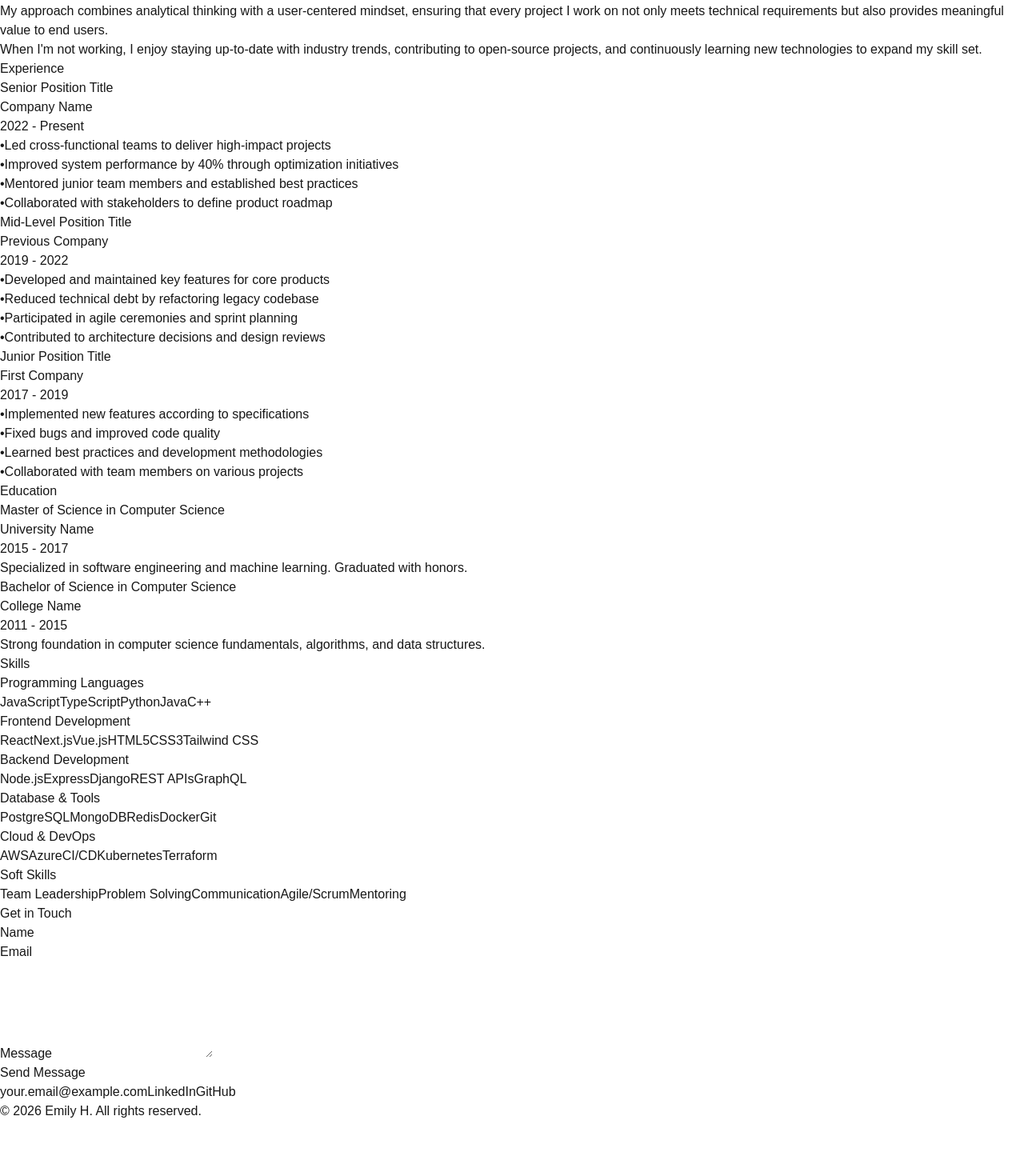
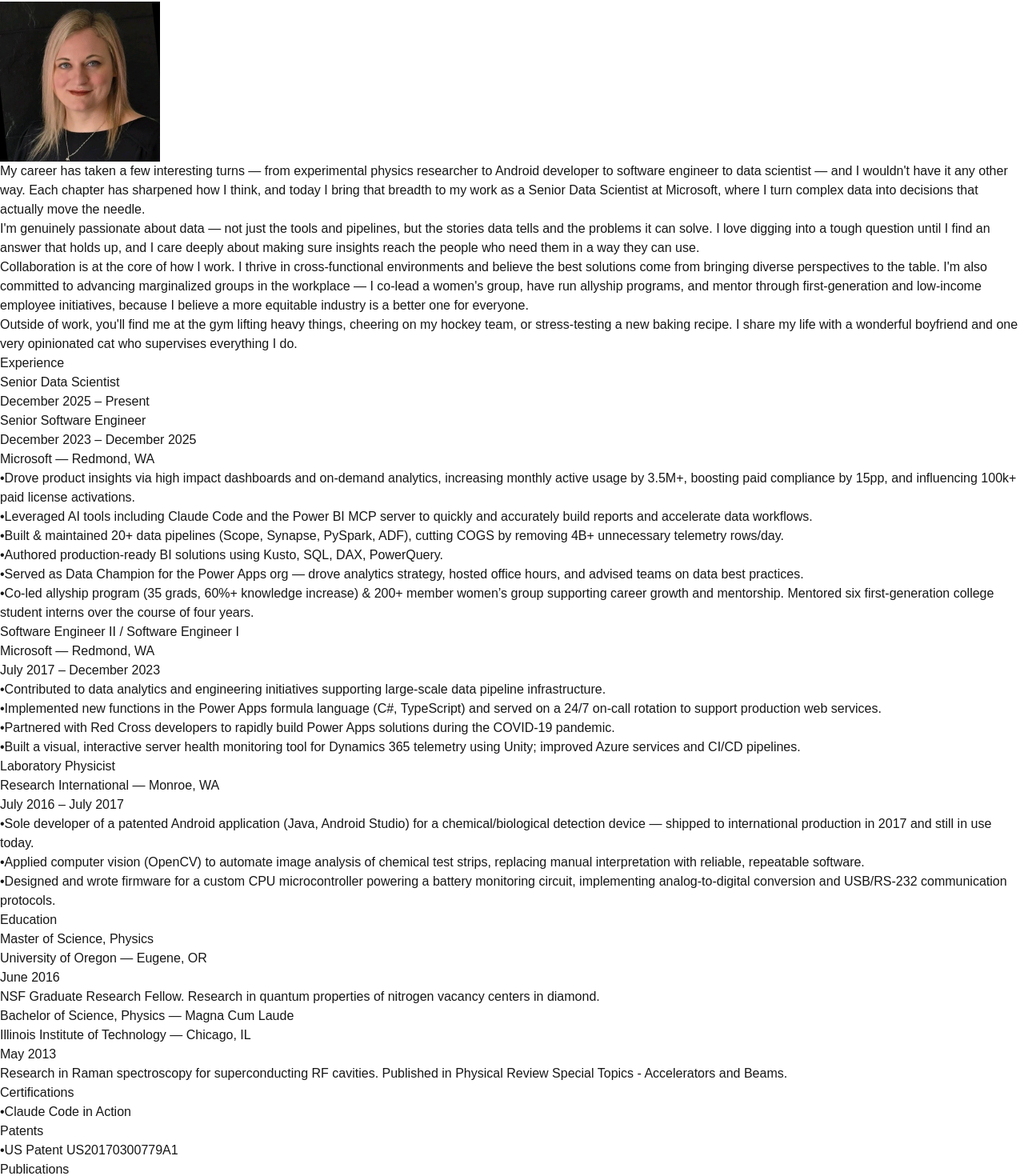
Before and after one commit to emhomm4/emilyh_me2, a Next.js app: page / in a window 1280 px wide. Shown: the part 238-1708 px from the top of the page at 80% size. Before the commit the page ends 1639 px from the top, so only its background shows below. Built offline with nearby package versions, Linux system fonts and the light colour scheme.

Commit message:
Update resume content and restyle with emerald green theme

```diff
--- a/src/components/About.tsx
+++ b/src/components/About.tsx
@@ -1,3 +1,5 @@
+import Image from "next/image";
+
 export default function About() {
   return (
     <section id="about" className="py-16 bg-white dark:bg-gray-900">
@@ -5,22 +7,30 @@
         <h2 className="text-3xl md:text-4xl font-bold text-center text-gray-900 dark:text-white mb-12">
           About Me
         </h2>
-        <div className="max-w-3xl mx-auto">
+        <div className="max-w-3xl mx-auto flex flex-col md:flex-row items-center gap-10">
+          <div className="flex-shrink-0">
+            <Image
+              src="/portrait.png"
+              alt="Emily Hommerding"
+              width={200}
+              height={200}
+              className="rounded-full object-cover shadow-lg"
+            />
+          </div>
+          <div>
             <p className="text-lg text-gray-600 dark:text-gray-300 mb-6">
-            I am a dedicated professional with a passion for creating innovative solutions
-            and delivering exceptional results. With years of experience in my field, I have
-            developed a strong foundation in both technical skills and creative problem-solving.
+              My career has taken a few interesting turns — from experimental physics researcher to Android developer to software engineer to data scientist — and I wouldn&apos;t have it any other way. Each chapter has sharpened how I think, and today I bring that breadth to my work as a Senior Data Scientist at Microsoft, where I turn complex data into decisions that actually move the needle.
             </p>
             <p className="text-lg text-gray-600 dark:text-gray-300 mb-6">
-            My approach combines analytical thinking with a user-centered mindset, ensuring
-            that every project I work on not only meets technical requirements but also
-            provides meaningful value to end users.
+              I&apos;m genuinely passionate about data — not just the tools and pipelines, but the stories data tells and the problems it can solve. I love digging into a tough question until I find an answer that holds up, and I care deeply about making sure insights reach the people who need them in a way they can use.
+            </p>
+            <p className="text-lg text-gray-600 dark:text-gray-300 mb-6">
+              Collaboration is at the core of how I work. I thrive in cross-functional environments and believe the best solutions come from bringing diverse perspectives to the table. I&apos;m also committed to advancing marginalized groups in the workplace — I co-lead a women&apos;s group, have run allyship programs, and mentor through first-generation and low-income employee initiatives, because I believe a more equitable industry is a better one for everyone.
             </p>
             <p className="text-lg text-gray-600 dark:text-gray-300">
-            When I&apos;m not working, I enjoy staying up-to-date with industry trends,
-            contributing to open-source projects, and continuously learning new technologies
-            to expand my skill set.
+              Outside of work, you&apos;ll find me at the gym lifting heavy things, cheering on my hockey team, or stress-testing a new baking recipe. I share my life with a wonderful boyfriend and one very opinionated cat who supervises everything I do.
             </p>
+          </div>
         </div>
       </div>
     </section>
--- a/src/components/Contact.tsx
+++ b/src/components/Contact.tsx
@@ -1,100 +1,25 @@
-"use client";
-
-import { useState } from "react";
-
 export default function Contact() {
-  const [formData, setFormData] = useState({
-    name: "",
-    email: "",
-    message: ""
-  });
-
-  const handleSubmit = (e: React.FormEvent) => {
-    e.preventDefault();
-    // TODO: Implement form submission logic
-    console.log("Form submitted:", formData);
-    alert("Form submission is not yet implemented. Please add your email service integration.");
-  };
-
-  const handleChange = (e: React.ChangeEvent<HTMLInputElement | HTMLTextAreaElement>) => {
-    setFormData({
-      ...formData,
-      [e.target.name]: e.target.value
-    });
-  };
-
   return (
     <section id="contact" className="py-16 bg-white dark:bg-gray-900">
       <div className="container mx-auto px-4">
         <h2 className="text-3xl md:text-4xl font-bold text-center text-gray-900 dark:text-white mb-12">
           Get in Touch
         </h2>
-        <div className="max-w-2xl mx-auto">
-          <div className="bg-gray-50 dark:bg-gray-800 rounded-lg shadow-lg p-8">
-            <form onSubmit={handleSubmit} className="space-y-6">
-              <div>
-                <label htmlFor="name" className="block text-sm font-medium text-gray-700 dark:text-gray-300 mb-2">
-                  Name
-                </label>
-                <input
-                  type="text"
-                  id="name"
-                  name="name"
-                  value={formData.name}
-                  onChange={handleChange}
-                  required
-                  className="w-full px-4 py-2 border border-gray-300 dark:border-gray-600 rounded-lg focus:ring-2 focus:ring-blue-500 focus:border-transparent bg-white dark:bg-gray-700 text-gray-900 dark:text-white"
-                />
-              </div>
-              <div>
-                <label htmlFor="email" className="block text-sm font-medium text-gray-700 dark:text-gray-300 mb-2">
-                  Email
-                </label>
-                <input
-                  type="email"
-                  id="email"
-                  name="email"
-                  value={formData.email}
-                  onChange={handleChange}
-                  required
-                  className="w-full px-4 py-2 border border-gray-300 dark:border-gray-600 rounded-lg focus:ring-2 focus:ring-blue-500 focus:border-transparent bg-white dark:bg-gray-700 text-gray-900 dark:text-white"
-                />
-              </div>
-              <div>
-                <label htmlFor="message" className="block text-sm font-medium text-gray-700 dark:text-gray-300 mb-2">
-                  Message
-                </label>
-                <textarea
-                  id="message"
-                  name="message"
-                  value={formData.message}
-                  onChange={handleChange}
-                  required
-                  rows={5}
-                  className="w-full px-4 py-2 border border-gray-300 dark:border-gray-600 rounded-lg focus:ring-2 focus:ring-blue-500 focus:border-transparent bg-white dark:bg-gray-700 text-gray-900 dark:text-white resize-none"
-                ></textarea>
-              </div>
-              <button
-                type="submit"
-                className="w-full px-6 py-3 bg-blue-600 text-white rounded-lg hover:bg-blue-700 transition font-medium"
-              >
-                Send Message
-              </button>
-            </form>
-            <div className="mt-8 pt-8 border-t border-gray-200 dark:border-gray-700">
-              <div className="flex flex-col md:flex-row justify-center gap-6 text-center">
-                <a href="mailto:your.email@example.com" className="text-blue-600 dark:text-blue-400 hover:underline">
-                  your.email@example.com
-                </a>
-                <a href="https://linkedin.com/in/yourprofile" target="_blank" rel="noopener noreferrer" className="text-blue-600 dark:text-blue-400 hover:underline">
-                  LinkedIn
-                </a>
-                <a href="https://github.com/yourprofile" target="_blank" rel="noopener noreferrer" className="text-blue-600 dark:text-blue-400 hover:underline">
-                  GitHub
-                </a>
-              </div>
-            </div>
-          </div>
+        <div className="max-w-md mx-auto flex flex-col sm:flex-row justify-center gap-6 text-center">
+          <a
+            href="mailto:emhomm4@gmail.com"
+            className="px-6 py-3 bg-emerald-700 text-white rounded-lg hover:bg-emerald-800 transition font-medium"
+          >
+            emhomm4@gmail.com
+          </a>
+          <a
+            href="https://www.linkedin.com/in/emily-hommerding-36390620"
+            target="_blank"
+            rel="noopener noreferrer"
+            className="px-6 py-3 bg-white dark:bg-gray-800 text-emerald-700 dark:text-emerald-400 border-2 border-emerald-700 dark:border-emerald-400 rounded-lg hover:bg-emerald-50 dark:hover:bg-gray-700 transition font-medium"
+          >
+            LinkedIn
+          </a>
         </div>
       </div>
     </section>
--- a/src/components/Education.tsx
+++ b/src/components/Education.tsx
@@ -7,17 +7,29 @@
 
 const education: EducationItem[] = [
   {
-    degree: "Master of Science in Computer Science",
-    institution: "University Name",
-    period: "2015 - 2017",
-    description: "Specialized in software engineering and machine learning. Graduated with honors."
+    degree: "Master of Science, Physics",
+    institution: "University of Oregon — Eugene, OR",
+    period: "June 2016",
+    description: "NSF Graduate Research Fellow. Research in quantum properties of nitrogen vacancy centers in diamond."
   },
   {
-    degree: "Bachelor of Science in Computer Science",
-    institution: "College Name",
-    period: "2011 - 2015",
-    description: "Strong foundation in computer science fundamentals, algorithms, and data structures."
-  }
+    degree: "Bachelor of Science, Physics — Magna Cum Laude",
+    institution: "Illinois Institute of Technology — Chicago, IL",
+    period: "May 2013",
+    description: "Research in Raman spectroscopy for superconducting RF cavities. Published in Physical Review Special Topics - Accelerators and Beams."
+  },
+];
+
+const certifications = [
+  "Claude Code in Action"
+];
+
+const patents = [
+  "US Patent US20170300779A1"
+];
+
+const publications = [
+  "Cao, C., Ford, D., Bishnoi, S., Proslier, T., Albee, B., Hommerding, E., Zasadzinski, J. F. (2013). Detection of surface carbon and hydrocarbons in hot spot regions of niobium superconducting RF cavities by Raman spectroscopy. Physical Review Special Topics - Accelerators and Beams, 16(6)."
 ];
 
 export default function Education() {
@@ -38,7 +50,7 @@
                   <h3 className="text-xl font-bold text-gray-900 dark:text-white">
                     {edu.degree}
                   </h3>
-                  <p className="text-lg text-blue-600 dark:text-blue-400">
+                  <p className="text-lg text-emerald-700 dark:text-emerald-400">
                     {edu.institution}
                   </p>
                 </div>
@@ -46,11 +58,46 @@
                   {edu.period}
                 </span>
               </div>
-              <p className="text-gray-600 dark:text-gray-300">
-                {edu.description}
-              </p>
+              {edu.description && (
+                <p className="text-gray-600 dark:text-gray-300">{edu.description}</p>
+              )}
             </div>
           ))}
+
+          <div className="bg-gray-50 dark:bg-gray-800 rounded-lg shadow-lg p-6">
+            <h3 className="text-xl font-bold text-gray-900 dark:text-white mb-4">Certifications</h3>
+            <ul className="space-y-1">
+              {certifications.map((cert, i) => (
+                <li key={i} className="text-gray-600 dark:text-gray-300 flex items-start">
+                  <span className="text-emerald-700 dark:text-emerald-400 mr-2">•</span>
+                  <span>{cert}</span>
+                </li>
+              ))}
+            </ul>
+          </div>
+
+          <div className="bg-gray-50 dark:bg-gray-800 rounded-lg shadow-lg p-6">
+            <h3 className="text-xl font-bold text-gray-900 dark:text-white mb-4">Patents</h3>
+            <ul className="space-y-1">
+              {patents.map((patent, i) => (
+                <li key={i} className="text-gray-600 dark:text-gray-300 flex items-start">
+                  <span className="text-emerald-700 dark:text-emerald-400 mr-2">•</span>
+                  <span>{patent}</span>
+                </li>
+              ))}
+            </ul>
+          </div>
+
+          <div className="bg-gray-50 dark:bg-gray-800 rounded-lg shadow-lg p-6">
+            <h3 className="text-xl font-bold text-gray-900 dark:text-white mb-4">Publications</h3>
+            <ul className="space-y-3">
+              {publications.map((pub, i) => (
+                <li key={i} className="text-gray-600 dark:text-gray-300 text-sm leading-relaxed">
+                  {pub}
+                </li>
+              ))}
+            </ul>
+          </div>
         </div>
       </div>
     </section>
--- a/src/components/Experience.tsx
+++ b/src/components/Experience.tsx
@@ -2,41 +2,47 @@
   title: string;
   company: string;
   period: string;
+  roles?: { title: string; period: string }[];
   description: string[];
 }
 
 const experiences: ExperienceItem[] = [
   {
-    title: "Senior Position Title",
-    company: "Company Name",
-    period: "2022 - Present",
+    title: "Senior Data Scientist / Senior Software Engineer",
+    company: "Microsoft — Redmond, WA",
+    period: "December 2023 – Present",
+    roles: [
+      { title: "Senior Data Scientist", period: "December 2025 – Present" },
+      { title: "Senior Software Engineer", period: "December 2023 – December 2025" }
+    ],
     description: [
-      "Led cross-functional teams to deliver high-impact projects",
-      "Improved system performance by 40% through optimization initiatives",
-      "Mentored junior team members and established best practices",
-      "Collaborated with stakeholders to define product roadmap"
+      "Drove product insights via high impact dashboards and on-demand analytics, increasing monthly active usage by 3.5M+, boosting paid compliance by 15pp, and influencing 100k+ paid license activations.",
+      "Leveraged AI tools including Claude Code and the Power BI MCP server to quickly and accurately build reports and accelerate data workflows.",
+      "Built & maintained 20+ data pipelines (Scope, Synapse, PySpark, ADF), cutting COGS by removing 4B+ unnecessary telemetry rows/day.",
+      "Authored production-ready BI solutions using Kusto, SQL, DAX, PowerQuery.",
+      "Served as Data Champion for the Power Apps org — drove analytics strategy, hosted office hours, and advised teams on data best practices.",
+      "Co-led allyship program (35 grads, 60%+ knowledge increase) & 200+ member women\u2019s group supporting career growth and mentorship. Mentored six first-generation college student interns over the course of four years."
     ]
   },
   {
-    title: "Mid-Level Position Title",
-    company: "Previous Company",
-    period: "2019 - 2022",
+    title: "Software Engineer II / Software Engineer I",
+    company: "Microsoft — Redmond, WA",
+    period: "July 2017 – December 2023",
     description: [
-      "Developed and maintained key features for core products",
-      "Reduced technical debt by refactoring legacy codebase",
-      "Participated in agile ceremonies and sprint planning",
-      "Contributed to architecture decisions and design reviews"
+      "Contributed to data analytics and engineering initiatives supporting large-scale data pipeline infrastructure.",
+      "Implemented new functions in the Power Apps formula language (C#, TypeScript) and served on a 24/7 on-call rotation to support production web services.",
+      "Partnered with Red Cross developers to rapidly build Power Apps solutions during the COVID-19 pandemic.",
+      "Built a visual, interactive server health monitoring tool for Dynamics 365 telemetry using Unity; improved Azure services and CI/CD pipelines."
     ]
   },
   {
-    title: "Junior Position Title",
-    company: "First Company",
-    period: "2017 - 2019",
+    title: "Laboratory Physicist",
+    company: "Research International — Monroe, WA",
+    period: "July 2016 – July 2017",
     description: [
-      "Implemented new features according to specifications",
-      "Fixed bugs and improved code quality",
-      "Learned best practices and development methodologies",
-      "Collaborated with team members on various projects"
+      "Sole developer of a patented Android application (Java, Android Studio) for a chemical/biological detection device — shipped to international production in 2017 and still in use today.",
+      "Applied computer vision (OpenCV) to automate image analysis of chemical test strips, replacing manual interpretation with reliable, repeatable software.",
+      "Designed and wrote firmware for a custom CPU microcontroller powering a battery monitoring circuit, implementing analog-to-digital conversion and USB/RS-232 communication protocols."
     ]
   }
 ];
@@ -56,21 +62,34 @@
             >
               <div className="flex flex-col md:flex-row md:justify-between md:items-start mb-4">
                 <div>
+                  {exp.roles ? (
+                    exp.roles.map((role, i) => (
+                      <div key={i} className="flex flex-col md:flex-row md:items-center md:gap-4 mb-1">
+                        <h3 className="text-xl font-bold text-gray-900 dark:text-white">
+                          {role.title}
+                        </h3>
+                        <span className="text-gray-600 dark:text-gray-400 text-sm">{role.period}</span>
+                      </div>
+                    ))
+                  ) : (
                     <h3 className="text-xl font-bold text-gray-900 dark:text-white">
                       {exp.title}
                     </h3>
-                  <p className="text-lg text-blue-600 dark:text-blue-400">
+                  )}
+                  <p className="text-lg text-emerald-700 dark:text-emerald-400">
                     {exp.company}
                   </p>
                 </div>
+                {!exp.roles && (
                   <span className="text-gray-600 dark:text-gray-400 mt-2 md:mt-0">
                     {exp.period}
                   </span>
+                )}
               </div>
               <ul className="space-y-2">
                 {exp.description.map((item, i) => (
                   <li key={i} className="text-gray-600 dark:text-gray-300 flex items-start">
-                    <span className="text-blue-600 dark:text-blue-400 mr-2">•</span>
+                    <span className="text-emerald-700 dark:text-emerald-400 mr-2">•</span>
                     <span>{item}</span>
                   </li>
                 ))}
--- a/src/components/Skills.tsx
+++ b/src/components/Skills.tsx
@@ -5,28 +5,16 @@
 
 const skillCategories: SkillCategory[] = [
   {
-    category: "Programming Languages",
-    skills: ["JavaScript", "TypeScript", "Python", "Java", "C++"]
+    category: "Current",
+    skills: ["Power BI", "Analytics", "Claude Code", "Kusto (KQL)", "SQL", "DAX", "PowerQuery", "Azure", "PySpark", "Azure Data Factory", "Synapse"]
   },
   {
-    category: "Frontend Development",
-    skills: ["React", "Next.js", "Vue.js", "HTML5", "CSS3", "Tailwind CSS"]
+    category: "Past",
+    skills: ["C#", "Python", "Java", "Android Development", "Unity", "C++", "C", "OpenCV", "TypeScript"]
   },
   {
-    category: "Backend Development",
-    skills: ["Node.js", "Express", "Django", "REST APIs", "GraphQL"]
-  },
-  {
-    category: "Database & Tools",
-    skills: ["PostgreSQL", "MongoDB", "Redis", "Docker", "Git"]
-  },
-  {
-    category: "Cloud & DevOps",
-    skills: ["AWS", "Azure", "CI/CD", "Kubernetes", "Terraform"]
-  },
-  {
-    category: "Soft Skills",
-    skills: ["Team Leadership", "Problem Solving", "Communication", "Agile/Scrum", "Mentoring"]
+    category: "Leadership & Collaboration",
+    skills: ["Mentoring", "Cross-Team Collaboration", "Intern Coaching", "Women in Tech Advocacy", "Volunteer Instruction", "Program Design"]
   }
 ];
 
@@ -50,7 +38,7 @@
                 {category.skills.map((skill, i) => (
                   <span
                     key={i}
-                    className="px-3 py-1 bg-blue-100 dark:bg-blue-900 text-blue-800 dark:text-blue-200 rounded-full text-sm font-medium"
+                    className="px-3 py-1 bg-emerald-100 dark:bg-emerald-900 text-emerald-800 dark:text-emerald-200 rounded-full text-sm font-medium"
                   >
                     {skill}
                   </span>
```
Also changed, not shown: src/components/Hero.tsx (+12 -8 lines), src/components/Navigation.tsx (+11 -11 lines), public/portrait.png (added). Lines whose indentation alone changed are shown as unchanged.
